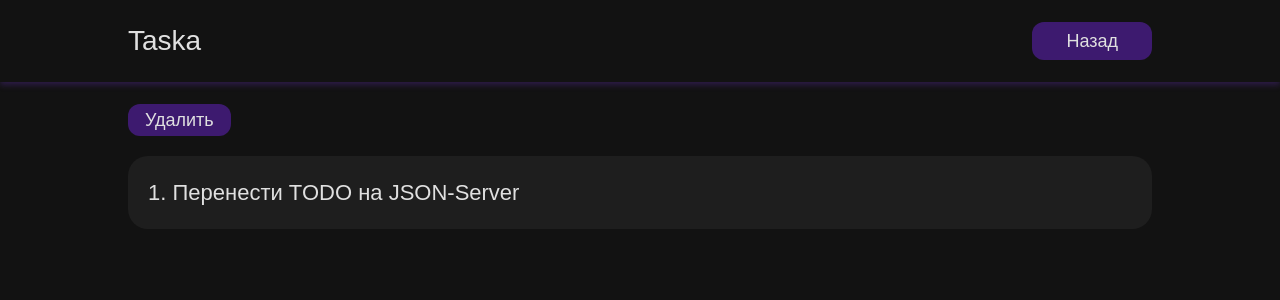
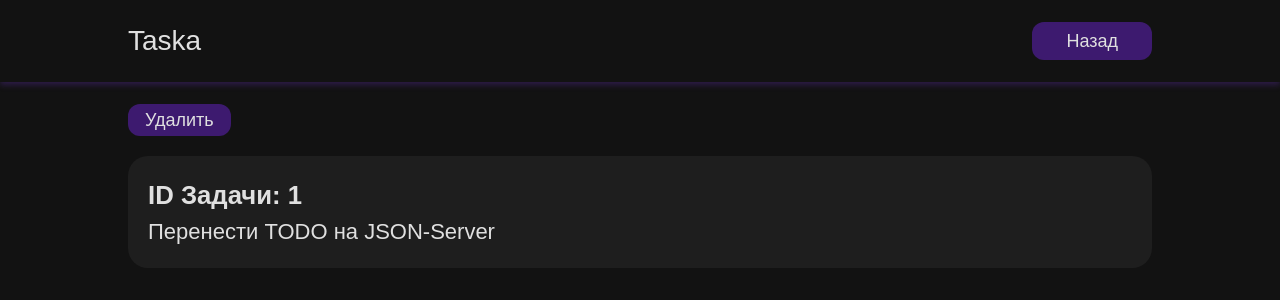
Before and after one commit to katsu-w/taska, a React (Vite) app: page /task/1 in a window 1280 px wide. Shown: the top 300 px of the page. Built offline with nearby package versions, Linux system fonts and the light colour scheme; data requests are answered from the project's data file.

Commit message:
restructured task info panel

```diff
--- a/src/components/TaskDetails/TaskDetailsLayout/TaskDetailsLayout.scss
+++ b/src/components/TaskDetails/TaskDetailsLayout/TaskDetailsLayout.scss
@@ -5,6 +5,10 @@
 	display: flex;
 	flex-direction: column;
 	row-gap: rem(20);
+
+	@include mobile {
+		padding-top: 0;
+	}
 
 	&__delete-btn {
 		padding: rem(5) rem(15);
--- a/src/components/TaskDetails/TaskDetailsLayout/TaskDetailsLayout.tsx
+++ b/src/components/TaskDetails/TaskDetailsLayout/TaskDetailsLayout.tsx
@@ -26,9 +26,8 @@ export function TaskDetailsLayout(props: ITaskDetailsLayoutProps) {
 				/>
 			</div>
 			<div className="task-details__info">
-				<span>
-					{currentTask.id}. {currentTask.title}
-				</span>
+				<h3 className="info__task-id">ID Задачи: {currentTask.id}</h3>
+				<p>{currentTask.title}</p>
 			</div>
 		</main>
 	);
```
Also changed, not shown: src/db/db.json (+5 -0 lines).
